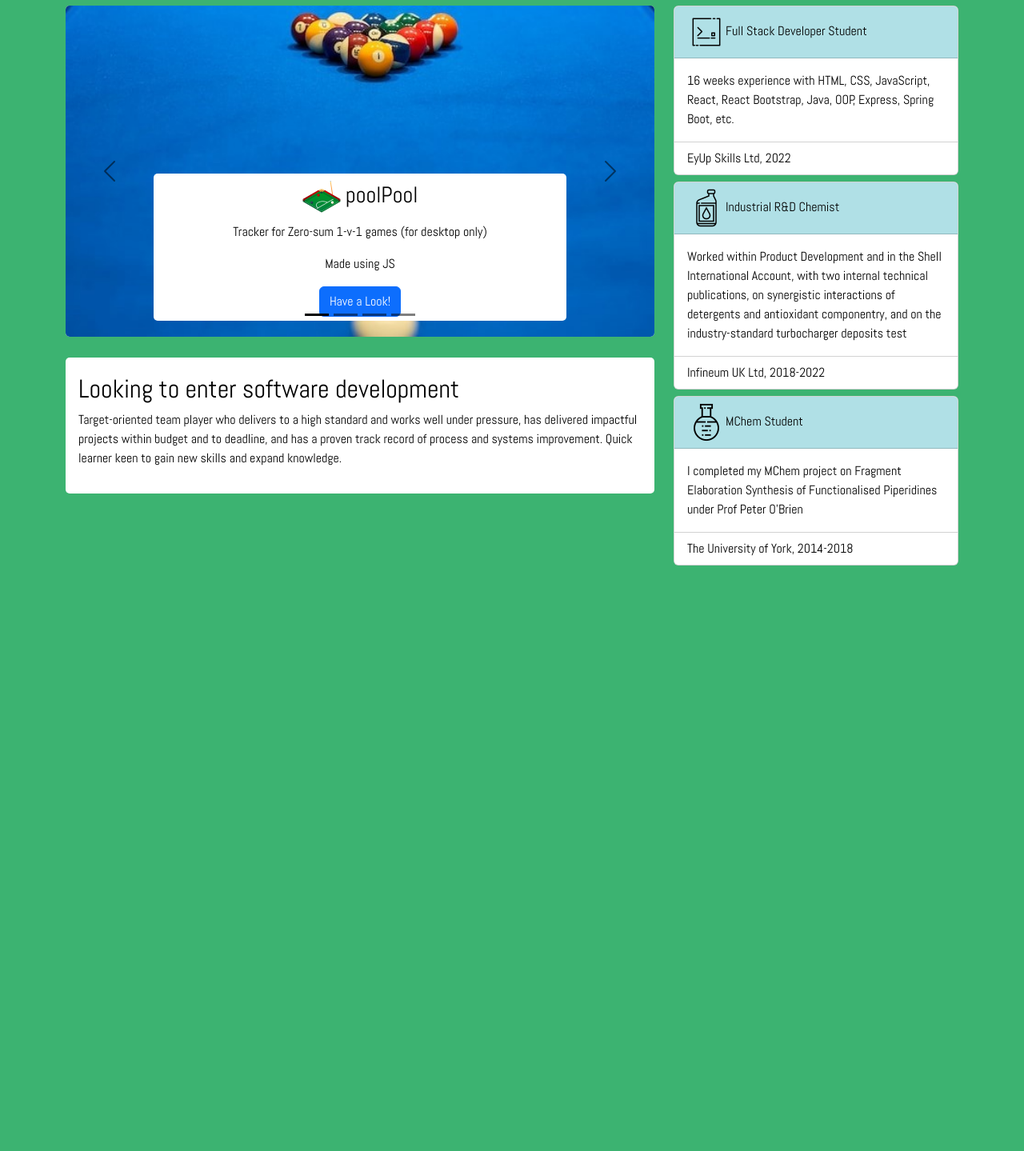
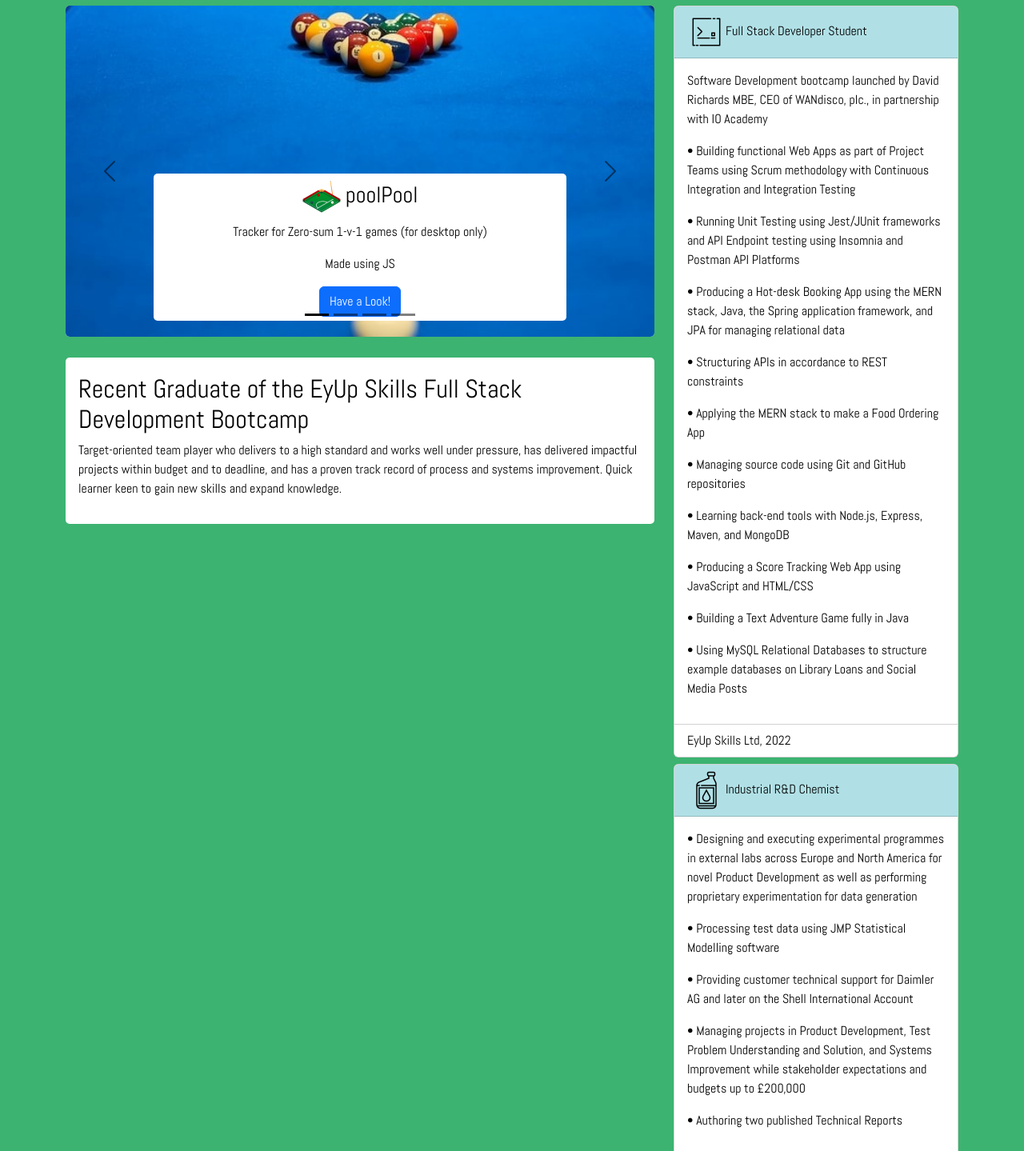
Before and after one commit to danmsto/portfolio, a React (Create React App) app: page / in a window 1280 px wide. Shown: the part 91-1530 px from the top of the page at 80% size. Before the commit the page ends 806 px from the top, so only its background shows below. Built offline with nearby package versions, Linux system fonts and the light colour scheme.

Commit message:
added bullet points

```diff
--- a/src/components/AboutMe.jsx
+++ b/src/components/AboutMe.jsx
@@ -1,5 +1,6 @@
 import { Card, Container, Row } from "react-bootstrap";
 import content from "../content/content";
+import ExperienceBulletPoints from "./ExperienceBulletPoints";
 
 function AboutMe() {
 
@@ -15,9 +16,13 @@ function AboutMe() {
                   {experience.heading}
                 </Card.Header>
                 <Card.Body>
-                  <Card.Text>{experience.body}</Card.Text>
+                  <Card.Text>
+                    {<ExperienceBulletPoints bulletPoints={experience.bulletPoints} />}
+                  </Card.Text>
                 </Card.Body>
-                <Card.Footer>{experience.location}, {experience.dates}</Card.Footer>
+                <Card.Footer>
+                  {experience.location}, {experience.dates}
+                </Card.Footer>
               </Card>
             </Row>
           );
--- /dev/null
+++ b/src/components/ExperienceBulletPoints.jsx
@@ -0,0 +1,14 @@
+function ExperienceBulletPoints({bulletPoints}) {
+
+  return (
+    <>
+      {bulletPoints.map((bulletPoint) => {
+        return (
+          <p>{bulletPoint}</p>
+        )
+      })}
+    </>
+  )
+}
+
+export default ExperienceBulletPoints;
--- a/src/components/Subheading.jsx
+++ b/src/components/Subheading.jsx
@@ -6,7 +6,7 @@ function Subheading() {
   return (
     <Row className="headerText">
       <div>
-        <h6 className="subheading">{content.siteSubheader}</h6>
+        <h6 className="centered subheading">{content.siteSubheader}</h6>
       </div>
     </Row>
   )
--- a/src/content/content.js
+++ b/src/content/content.js
@@ -6,7 +6,7 @@ import eyupimage from "./eyup.png";
 const content = {
   siteHeader: "Daniel Stoddart",
   siteSubheader: "Coding Academy Graduate & Former Industrial R&D Chemist",
-  homeHeading: "Looking to enter software development",
+  homeHeading: "Recent Graduate of the EyUp Skills Full Stack Development Bootcamp",
   homeBody: "Target-oriented team player who delivers to a high standard and works well under pressure,"
   +" has delivered impactful projects within budget and to deadline, and has a proven track record of process and systems improvement."
   +" Quick learner keen to gain new skills and expand knowledge.",
@@ -14,24 +14,40 @@ const content = {
   experience: [
     {
       heading: "Full Stack Developer Student",
-      body: `16 weeks experience with HTML, CSS, JavaScript, React,
-      React Bootstrap, Java, OOP, Express, Spring Boot, etc.`,
+      bulletPoints: [
+        "Software Development bootcamp launched by David Richards MBE, CEO of WANdisco, plc., in partnership with IO Academy",
+        "• Building functional Web Apps as part of Project Teams using Scrum methodology with Continuous Integration and Integration Testing",
+        "• Running Unit Testing using Jest/JUnit frameworks and API Endpoint testing using Insomnia and Postman API Platforms",
+        "• Producing a Hot-desk Booking App using the MERN stack, Java, the Spring application framework, and JPA for managing relational data",
+        "• Structuring APIs in accordance to REST constraints",
+        "• Applying the MERN stack to make a Food Ordering App",
+        "• Managing source code using Git and GitHub repositories",
+        "• Learning back-end tools with Node.js, Express, Maven, and MongoDB",
+        "• Producing a Score Tracking Web App using JavaScript and HTML/CSS",
+        "• Building a Text Adventure Game fully in Java",
+        "• Using MySQL Relational Databases to structure example databases on Library Loans and Social Media Posts"
+      ],
       image: eyupimage,
       location: "EyUp Skills Ltd",
       dates: "2022"
     }, {
       heading: "Industrial R&D Chemist",
-      body: `Worked within Product Development and in the Shell International
-      Account, with two internal technical publications, on synergistic
-      interactions of detergents and antioxidant componentry, and on
-      the industry-standard turbocharger deposits test`,
+      bulletPoints: [
+        "• Designing and executing experimental programmes in external labs across Europe and North America for novel Product Development as well as performing proprietary experimentation for data generation",
+        "• Processing test data using JMP Statistical Modelling software",
+        "• Providing customer technical support for Daimler AG and later on the Shell International Account",
+        "• Managing projects in Product Development, Test Problem Understanding and Solution, and Systems Improvement while stakeholder expectations and budgets up to £200,000",
+        "• Authoring two published Technical Reports"
+      ],
       image: infineumimage,
       location: "Infineum UK Ltd",
       dates: "2018-2022"
     }, {
       heading: "MChem Student",
-      body: `I completed my MChem project on Fragment Elaboration Synthesis of
-      Functionalised Piperidines under Prof Peter O'Brien`,
+      bulletPoints: [
+        "• First-class MChem in Chemistry degree awarded",
+        "• Master’s Project in Synthetic Chemistry under Prof Peter O’Brien"
+      ],
       image: yorkimage,
       location: "The University of York",
       dates: "2014-2018"
```
